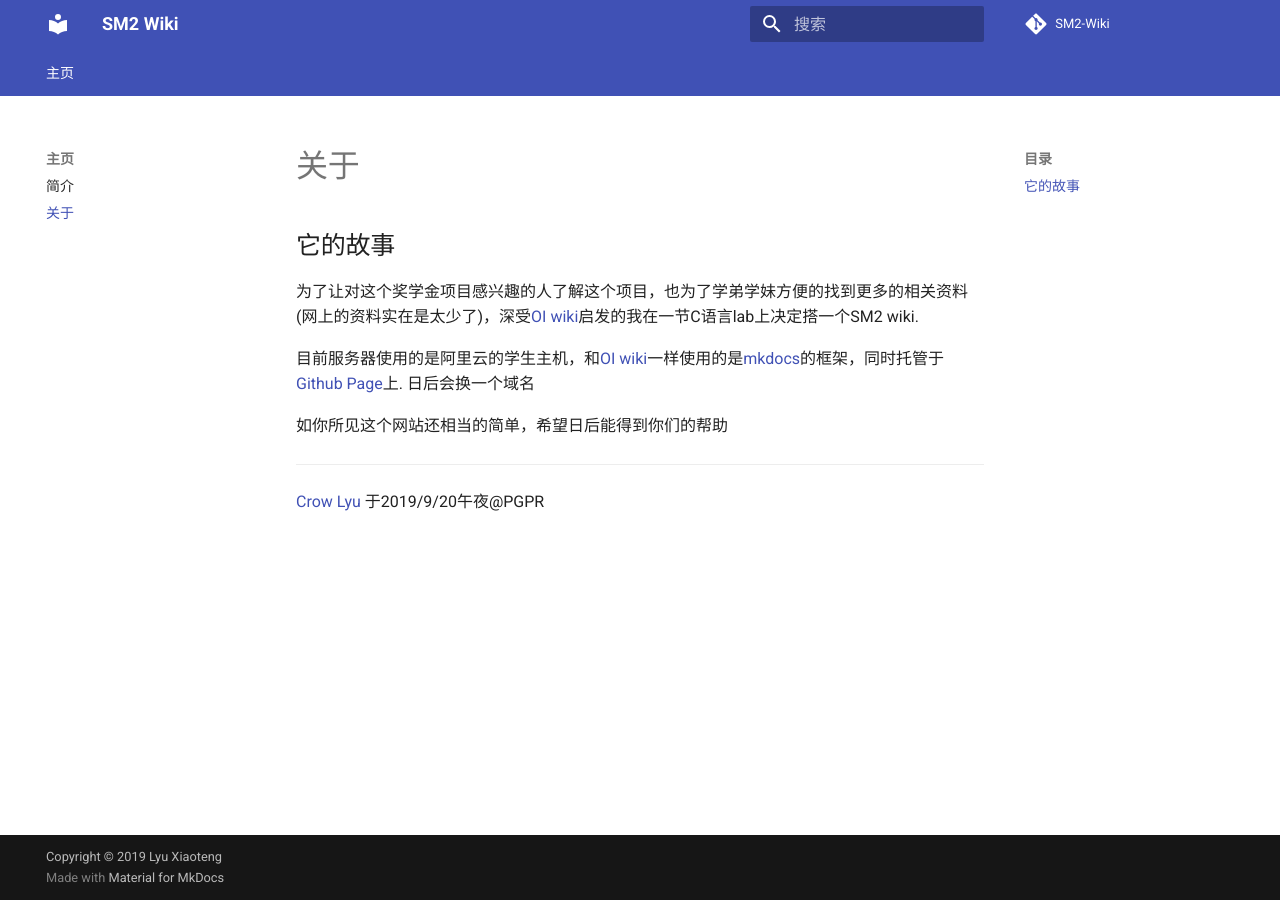
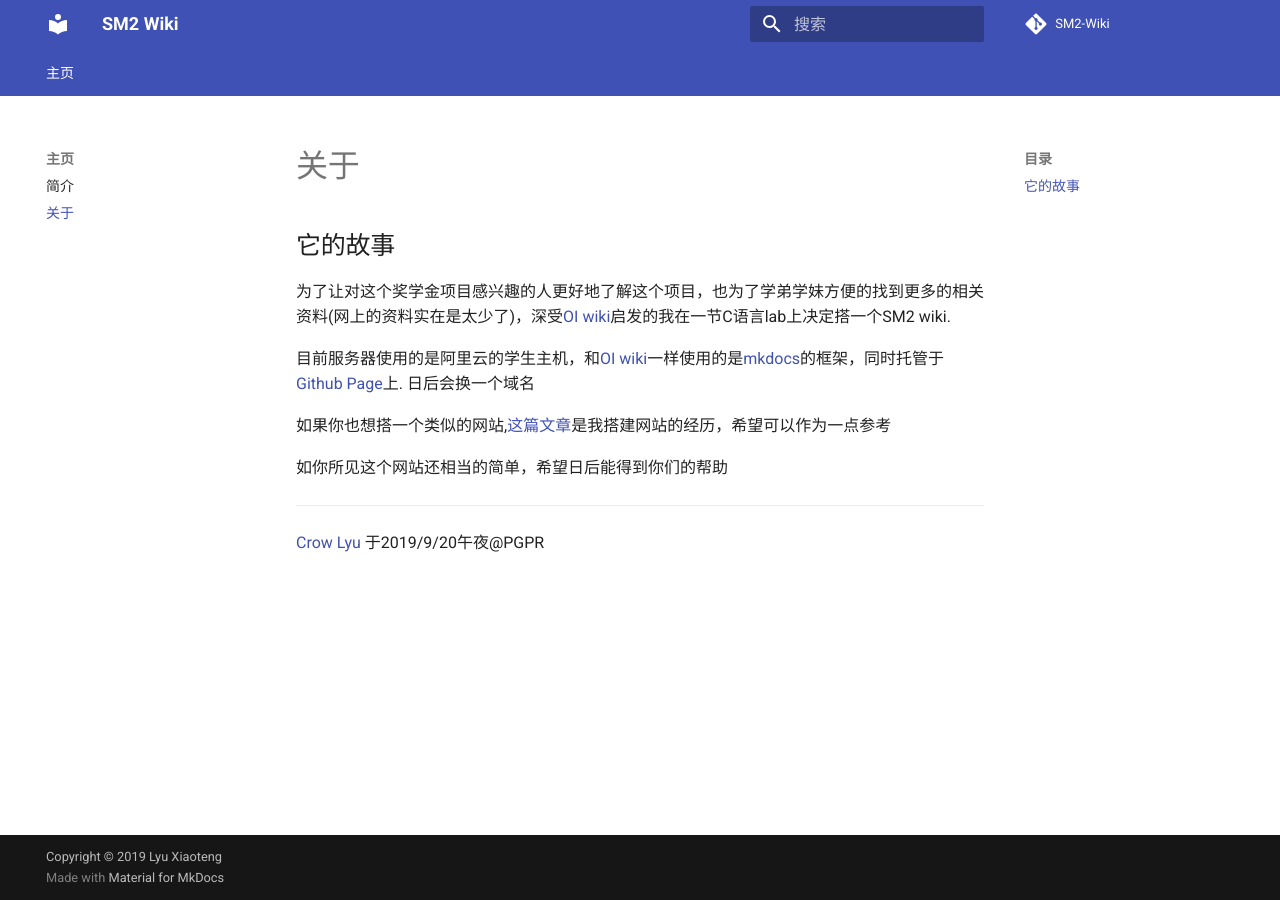
Before and after one commit to SM2-wiki/SM2-wiki, an MkDocs documentation site: the page built from docs/intro/about.md, in a window 1280 px wide. Built offline with MkDocs 1.6.1 and Material for MkDocs 9.7.7, drawn with Linux system fonts in a browser that asks for light colours; comment, search, counter and statistics services are not loaded.

Commit message:
Update about.md

```diff
--- a/docs/intro/about.md
+++ b/docs/intro/about.md
@@ -1,8 +1,10 @@
 ## 它的故事
 
-为了让对这个奖学金项目感兴趣的人了解这个项目，也为了学弟学妹方便的找到更多的相关资料(网上的资料实在是太少了)，深受[OI wiki](https://oi-wiki.org/)启发的我在一节C语言lab上决定搭一个SM2 wiki.
+为了让对这个奖学金项目感兴趣的人更好地了解这个项目，也为了学弟学妹方便的找到更多的相关资料(网上的资料实在是太少了)，深受[OI wiki](https://oi-wiki.org/)启发的我在一节C语言lab上决定搭一个SM2 wiki.
 
 目前服务器使用的是阿里云的学生主机，和[OI wiki](https://oi-wiki.org)一样使用的是[mkdocs](https://www.mkdocs.org)的框架，同时托管于[Github Page](https://pages.github.com/)上. 日后会换一个域名
+
+如果你也想搭一个类似的网站,[这篇文章](https://rye-catcher.github.io/2019/09/20/%E6%90%AD%E5%BB%BASM2-Wiki%E4%B9%8B%E8%B7%AF/)是我搭建网站的经历，希望可以作为一点参考
 
 如你所见这个网站还相当的简单，希望日后能得到你们的帮助
 
```
